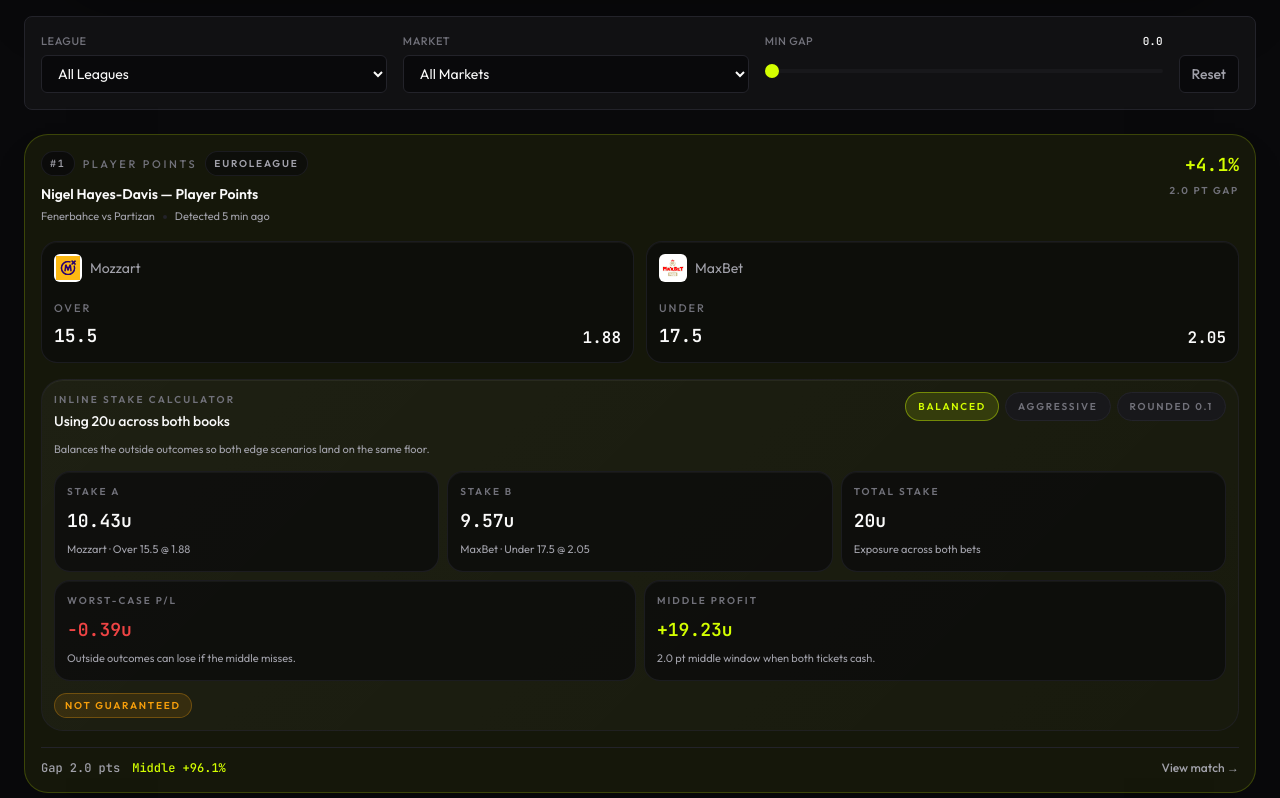
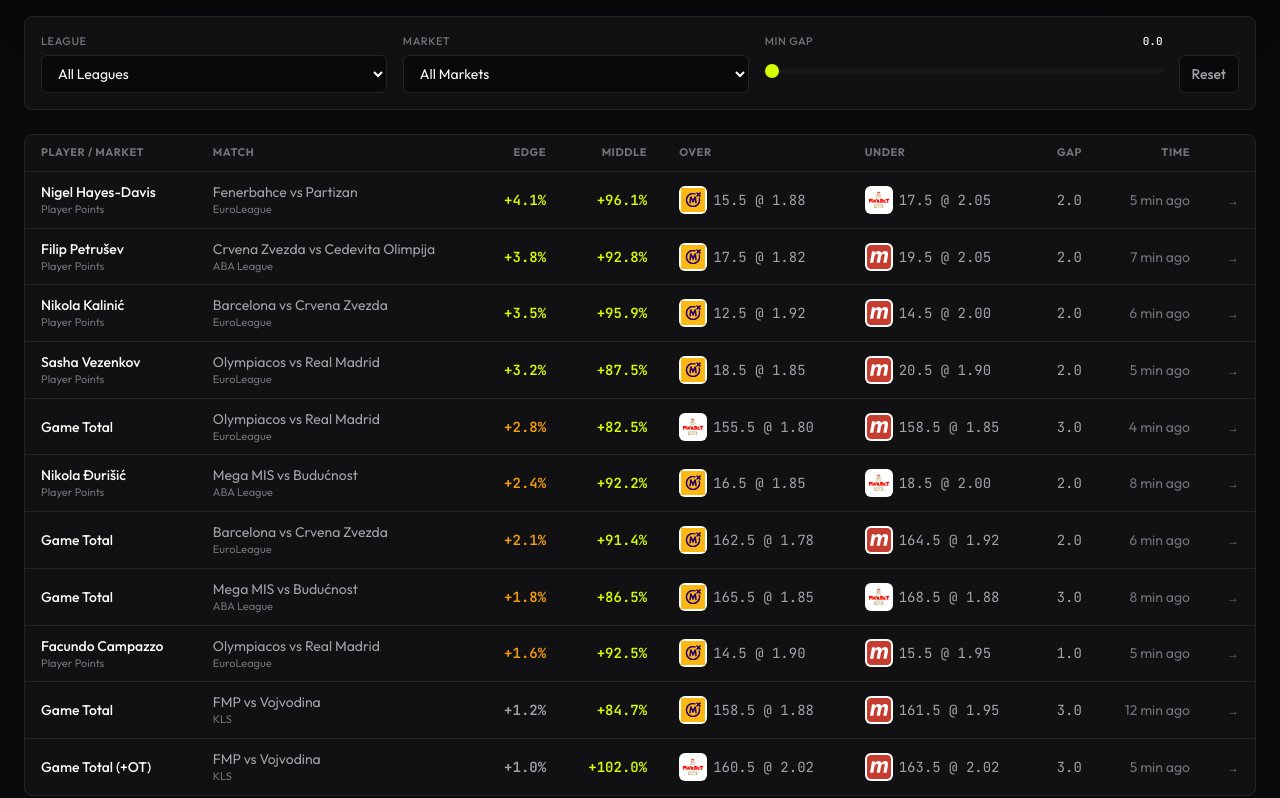
Before and after one commit to filip998/kvotolovac, a React (Vite) app in the folder frontend/: page / in a window 1280 px wide. Shown: the part 762-1560 px from the top of the page. Built offline with nearby package versions, Linux system fonts and the light colour scheme.

Commit message:
fix(frontend): restore compact flat discrepancy view
Bring back the scan-friendly table layout for dashboard flat view while keeping grouped view on the richer discrepancy cards.

Co-authored-by: Copilot <223556219+Copilot@users.noreply.github.com>

```diff
--- a/frontend/src/pages/Dashboard.tsx
+++ b/frontend/src/pages/Dashboard.tsx
@@ -1,9 +1,10 @@
 import { useEffect, useMemo, useRef, useState } from 'react';
 import { useQueryClient } from '@tanstack/react-query';
+import { Link } from 'react-router-dom';
 import { useDiscrepancies, useMatches, useSystemStatus, useUnresolvedOdds } from '../api/hooks';
 import type { Discrepancy, DiscrepancyFilters } from '../api/types';
 import BookmakerFilterDeck from '../components/BookmakerFilterDeck';
-import DiscrepancyCard from '../components/DiscrepancyCard';
+import BookmakerBadge from '../components/BookmakerBadge';
 import EmptyState from '../components/EmptyState';
 import FilterBar from '../components/FilterBar';
 import LoadingSpinner from '../components/LoadingSpinner';
@@ -16,6 +17,15 @@ import {
   formatDashboardStakeUnitsInput,
   useDashboardStakeUnits,
 } from '../hooks/useDashboardStakeUnits';
+import { MARKET_TYPE_LABELS } from '../utils/constants';
+import {
+  formatGap,
+  formatOdds,
+  formatPercentage,
+  formatRelativeTime,
+  formatThreshold,
+  profitColor,
+} from '../utils/format';
 import { useBookmakerFilter } from '../hooks/useBookmakerFilter';
 
 interface MatchGroup {
@@ -36,7 +46,11 @@ type ViewMode = 'by-match' | 'flat';
 
 export default function Dashboard() {
   const queryClient = useQueryClient();
-  const { selectedBookmakerIds, updateSelectedBookmakerIds } = useBookmakerFilter();
+  const {
+    selectedBookmakerIds,
+    updateSelectedBookmakerIds,
+    search: sharedSearch,
+  } = useBookmakerFilter();
   const { units: stakeUnits, updateUnits: updateStakeUnits, minUnits } = useDashboardStakeUnits();
   const [filters, setFilters] = useState<DiscrepancyFilters>({
     sort_by: 'profit_margin',
@@ -374,16 +388,96 @@ export default function Dashboard() {
               message="Scraping may still be working normally. Switch to tracked odds to inspect upcoming matches and player markets."
             />
           ) : viewMode === 'flat' ? (
-            <div className="space-y-3">
-              {discrepancies.map((d, index) => (
-                <DiscrepancyCard
-                  key={d.id}
-                  discrepancy={d}
-                  totalUnits={stakeUnits}
-                  context="flat"
-                  rank={index + 1}
-                />
-              ))}
+            <div className="overflow-hidden rounded-lg border border-border bg-surface">
+              <div className="overflow-x-auto">
+                <table className="w-full text-sm">
+                  <thead>
+                    <tr className="border-b border-border text-[11px] font-medium uppercase tracking-wider text-text-muted">
+                      <th className="px-4 py-2.5 text-left">Player / Market</th>
+                      <th className="px-4 py-2.5 text-left">Match</th>
+                      <th className="px-4 py-2.5 text-right">Edge</th>
+                      <th className="hidden px-4 py-2.5 text-right md:table-cell">Middle</th>
+                      <th className="hidden px-4 py-2.5 text-left sm:table-cell">Over</th>
+                      <th className="hidden px-4 py-2.5 text-left sm:table-cell">Under</th>
+                      <th className="px-4 py-2.5 text-right">Gap</th>
+                      <th className="hidden px-4 py-2.5 text-right lg:table-cell">Time</th>
+                      <th className="px-4 py-2.5"></th>
+                    </tr>
+                  </thead>
+                  <tbody>
+                    {discrepancies.map((d) => {
+                      const marketLabel = MARKET_TYPE_LABELS[d.market_type] || d.market_type;
+
+                      return (
+                        <tr
+                          key={d.id}
+                          className="border-t border-border transition hover:bg-surface-raised"
+                        >
+                          <td className="px-4 py-2.5">
+                            <div className="font-medium text-text">
+                              {d.player_name || marketLabel}
+                            </div>
+                            {d.player_name && (
+                              <div className="text-[11px] text-text-muted">{marketLabel}</div>
+                            )}
+                          </td>
+                          <td className="px-4 py-2.5">
+                            <div className="text-text-secondary">
+                              {d.home_team} vs {d.away_team}
+                            </div>
+                            <div className="text-[11px] text-text-muted">{d.league_name}</div>
+                          </td>
+                          <td
+                            className={`px-4 py-2.5 text-right font-mono font-bold ${profitColor(d.profit_margin)}`}
+                          >
+                            {formatPercentage(d.profit_margin)}
+                          </td>
+                          <td className="hidden px-4 py-2.5 text-right md:table-cell">
+                            {d.middle_profit_margin != null && d.gap > 0 ? (
+                              <span className={`font-mono font-bold ${profitColor(d.middle_profit_margin)}`}>
+                                {formatPercentage(d.middle_profit_margin)}
+                              </span>
+                            ) : (
+                              <span className="text-text-muted">—</span>
+                            )}
+                          </td>
+                          <td className="hidden px-4 py-2.5 sm:table-cell">
+                            <div className="flex items-center gap-1.5">
+                              <BookmakerBadge name={d.bookmaker_a_name} compact />
+                              <span className="font-mono text-text-secondary">
+                                {formatThreshold(d.threshold_a)} @ {formatOdds(d.odds_a)}
+                              </span>
+                            </div>
+                          </td>
+                          <td className="hidden px-4 py-2.5 sm:table-cell">
+                            <div className="flex items-center gap-1.5">
+                              <BookmakerBadge name={d.bookmaker_b_name} compact />
+                              <span className="font-mono text-text-secondary">
+                                {formatThreshold(d.threshold_b)} @ {formatOdds(d.odds_b)}
+                              </span>
+                            </div>
+                          </td>
+                          <td className="px-4 py-2.5 text-right font-mono text-text-secondary">
+                            {formatGap(d.gap)}
+                          </td>
+                          <td className="hidden px-4 py-2.5 text-right text-text-muted lg:table-cell">
+                            {formatRelativeTime(d.detected_at)}
+                          </td>
+                          <td className="px-4 py-2.5 text-right">
+                            <Link
+                              to={`/matches/${d.match_id}${sharedSearch}`}
+                              aria-label={`View ${d.player_name || marketLabel} for ${d.home_team} vs ${d.away_team}`}
+                              className="text-xs font-medium text-text-muted transition hover:text-accent"
+                            >
+                              →
+                            </Link>
+                          </td>
+                        </tr>
+                      );
+                    })}
+                  </tbody>
+                </table>
+              </div>
             </div>
           ) : (
             <div className="space-y-8">
```
